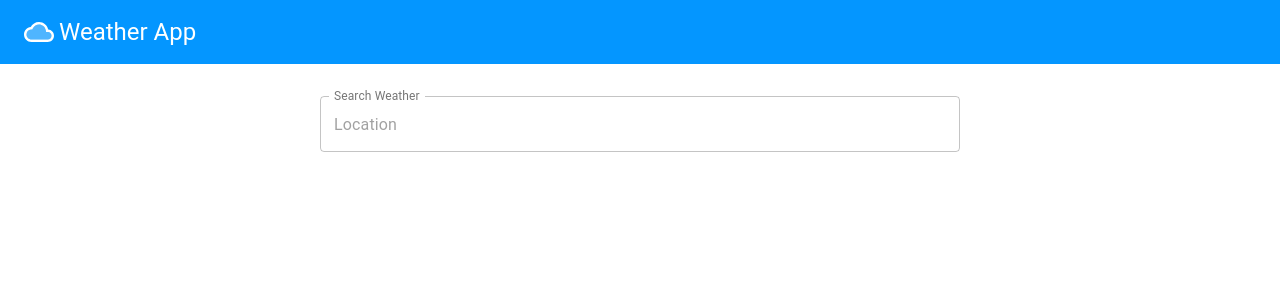
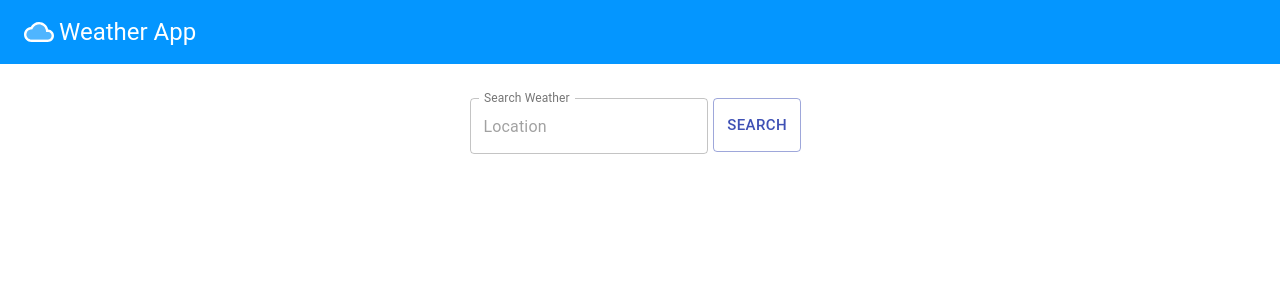
Before and after one commit to AswinAsok/Weather-App, a React (Create React App) app: page / in a window 1280 px wide. Shown: the top 300 px of the page. Built offline with nearby package versions, Linux system fonts and the light colour scheme.

Commit message:
Seach Component Styling done

```diff
--- a/src/Components/Search/Search.css
+++ b/src/Components/Search/Search.css
@@ -0,0 +1,5 @@
+.Search-container {
+    display: flex;
+    justify-content: center;
+    flex-direction: row;
+}
--- a/src/Components/Search/Search.jsx
+++ b/src/Components/Search/Search.jsx
@@ -1,13 +1,17 @@
 import React from "react";
 import TextField from "@material-ui/core/TextField";
+import Button from "@material-ui/core/Button";
+import Grid from "@material-ui/core/Grid";
+import './Search.css'
 
 const Search = () => {
   return (
-    <div>
+    <div className="Search-container">
+      <Grid spacing={3}>
         <TextField
           id="outlined-full-width"
           label="Search Weather"
-        style={{marginLeft:"25%", marginTop:"2.5%", width: "50%" }}
+          style={{marginTop: "10%", width: "70%" }}
           placeholder="Location"
           margin="normal"
           InputLabelProps={{
@@ -15,6 +19,11 @@ const Search = () => {
           }}
           variant="outlined"
         />
+
+        <Button variant="outlined" color="primary" style={{ marginTop: "10%", marginLeft: "5px", padding:"13px"}} size="large">
+          Search
+        </Button>
+      </Grid>
     </div>
   );
 };
```
Lines whose indentation alone changed are shown as unchanged.
